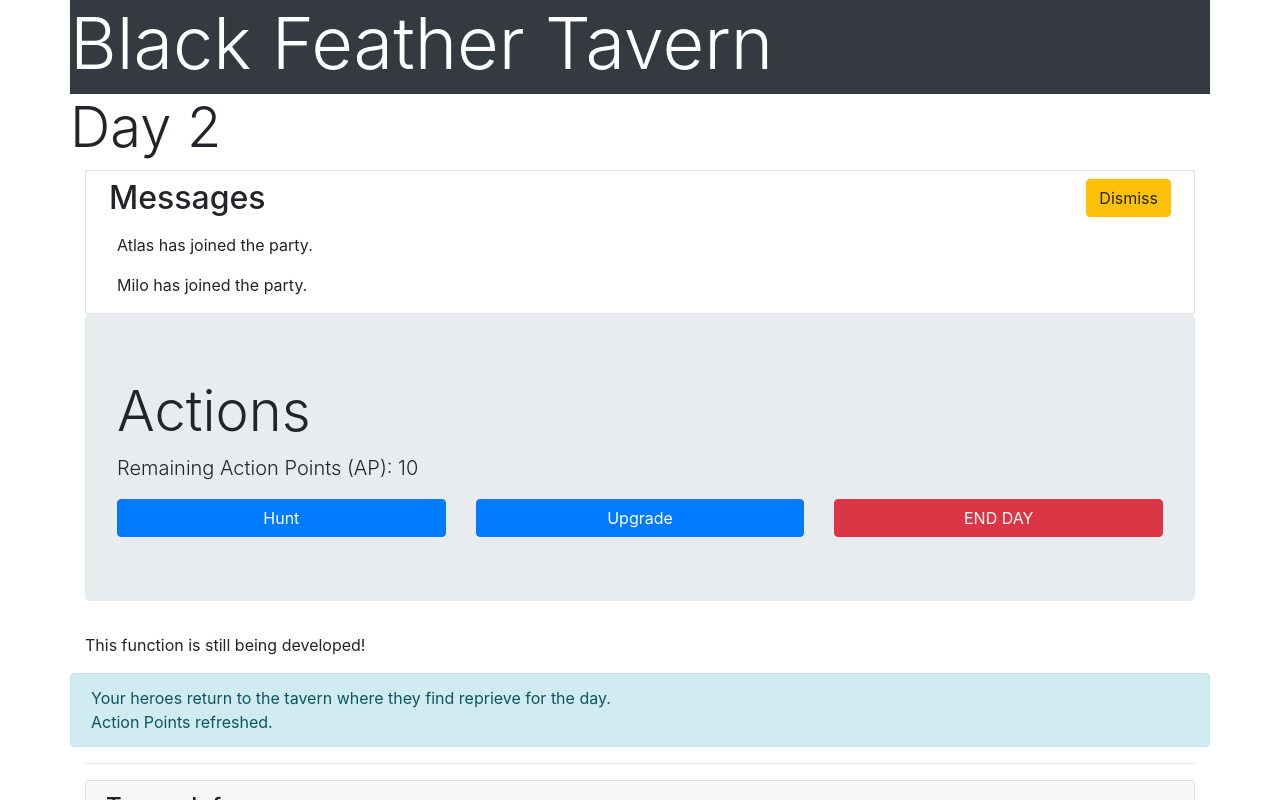
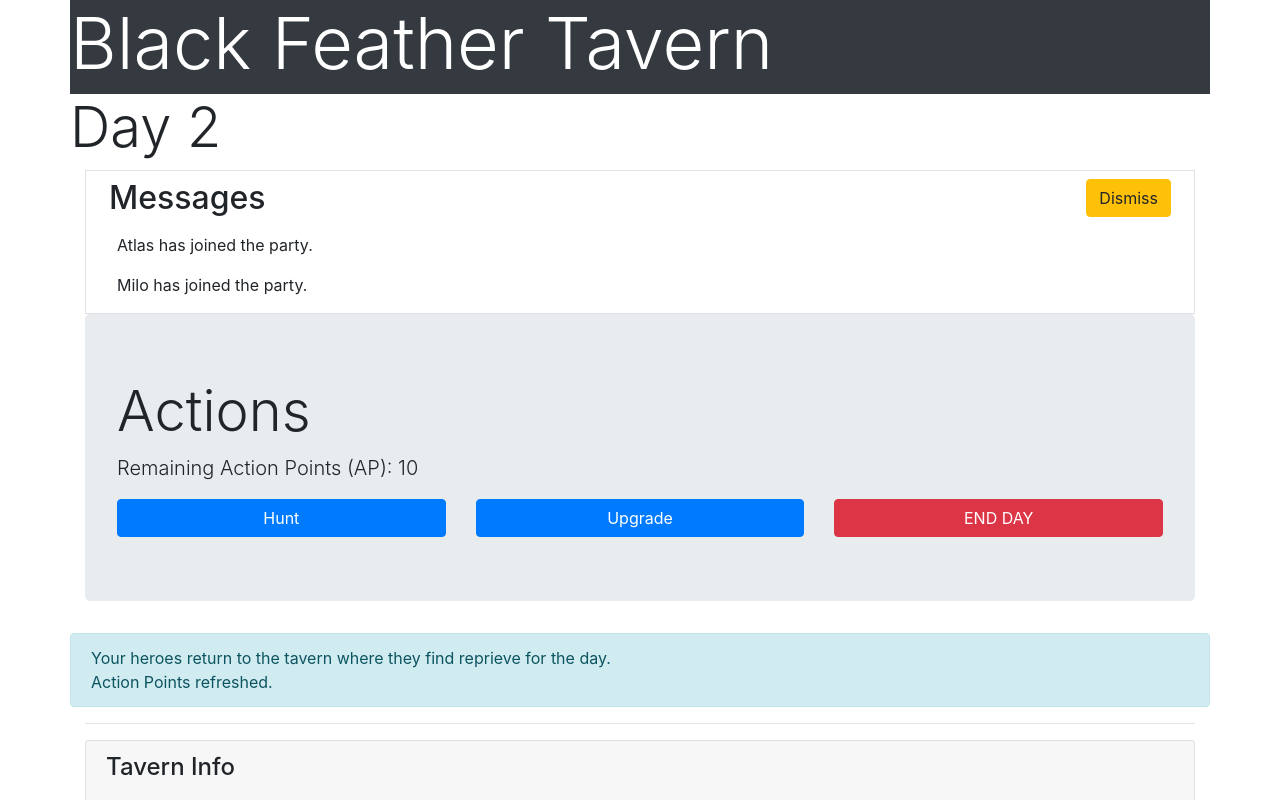
Before and after one commit to Infiniafication/angular-tavern, an Angular app: page /end in a window 1280 px wide. Shown: the top 800 px of the page. Built offline with nearby package versions, Linux system fonts and the light colour scheme.

Commit message:
1 file modified

```diff
--- a/src/app/day-end/day-end.component.html
+++ b/src/app/day-end/day-end.component.html
@@ -1,7 +1,3 @@
-<p>
-This function is still being developed!
-</p>
-
 <div class="row alert alert-info" role="alert">
   Your heroes return to the tavern where they find reprieve for the day. <br>
   Action Points refreshed.
```
